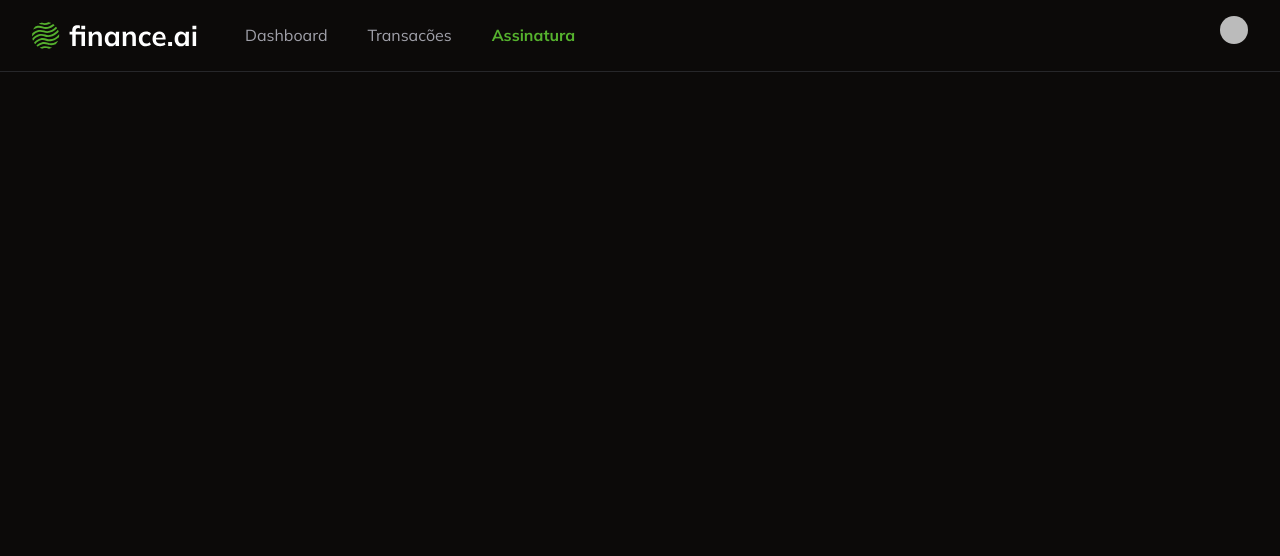
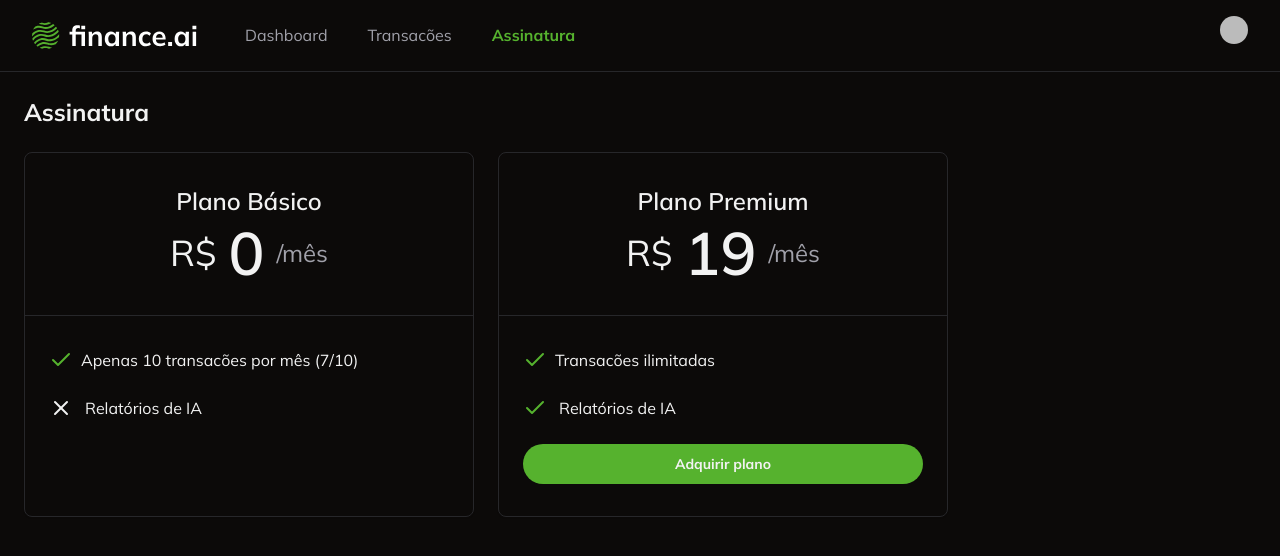
Before and after one commit to Gustavohsdp/finance-ai, a Next.js app: page /subscription in a window 1280 px wide. Shown: the top 556 px of the page. Built offline with nearby package versions, Linux system fonts and the light colour scheme; no server answers; sample sign-in values are in the browser's storage; some icons are missing.

Commit message:
feat: ensure user is redirected to stripe checkout when acquire plan

```diff
--- /dev/null
+++ b/app/subscription/_actions/create-stripe-checkout/index.ts
@@ -0,0 +1,42 @@
+"use server";
+
+import { auth } from "@clerk/nextjs/server";
+import Stripe from "stripe";
+
+export async function createStripeCheckout() {
+  const { userId } = await auth();
+
+  if (!userId) {
+    throw new Error("Unauthorized");
+  }
+
+  if (!process.env.STRIPE_SECRET_KEY) {
+    throw new Error("Stripe secret key not found.");
+  }
+
+  const stripe = new Stripe(process.env.STRIPE_SECRET_KEY, {
+    apiVersion: "2024-10-28.acacia",
+  });
+
+  const session = await stripe.checkout.sessions.create({
+    payment_method_types: ["card"],
+    mode: "subscription",
+    success_url: `http://localhost:3000`,
+    cancel_url: `http://localhost:3000`,
+    subscription_data: {
+      metadata: {
+        clerk_user_id: userId,
+      },
+    },
+    line_items: [
+      {
+        price: process.env.STRIPE_PREMIUM_PLAN_PRICE_ID,
+        quantity: 1,
+      },
+    ],
+  });
+
+  return {
+    sessionId: session.id,
+  };
+}
--- /dev/null
+++ b/app/subscription/_components/acquire-plan-button.tsx
@@ -0,0 +1,34 @@
+"use client";
+
+import { Button } from "@/app/_components/ui/button";
+import { loadStripe } from "@stripe/stripe-js";
+import { createStripeCheckout } from "../_actions/create-stripe-checkout";
+
+export function AcquirePlanButton() {
+  async function handleAcquirePlanClick() {
+    const { sessionId } = await createStripeCheckout();
+
+    if (!process.env.NEXT_PUBLIC_STRIPE_PUBLISHABLE_KEY) {
+      throw new Error("Stripe publishable key not found.");
+    }
+
+    const stripe = await loadStripe(
+      process.env.NEXT_PUBLIC_STRIPE_PUBLISHABLE_KEY,
+    );
+
+    if (!stripe) {
+      throw new Error("Failed to load Stripe.");
+    }
+
+    await stripe.redirectToCheckout({ sessionId });
+  }
+
+  return (
+    <Button
+      onClick={handleAcquirePlanClick}
+      className="w-full rounded-full font-bold"
+    >
+      Adquirir plano
+    </Button>
+  );
+}
--- a/app/subscription/page.tsx
+++ b/app/subscription/page.tsx
@@ -1,6 +1,9 @@
 import { auth } from "@clerk/nextjs/server";
+import { CheckIcon, XIcon } from "lucide-react";
 import { redirect } from "next/navigation";
 import Navbar from "../_components/navbar";
+import { Card, CardContent, CardHeader } from "../_components/ui/card";
+import { AcquirePlanButton } from "./_components/acquire-plan-button";
 
 export default async function Subscriptions() {
   const { userId } = await auth();
@@ -9,5 +12,66 @@
     return redirect("/login");
   }
 
-  return <Navbar />;
+  return (
+    <>
+      <Navbar />
+      <div className="space-y-6 p-6">
+        <h1 className="text-2xl font-bold">Assinatura</h1>
+
+        <div className="flex gap-6">
+          <Card className="w-[450px]">
+            <CardHeader className="border-b border-solid py-8">
+              <h2 className="text-center text-2xl font-semibold">
+                Plano Básico
+              </h2>
+
+              <div className="flex items-center justify-center gap-3">
+                <span className="text-4xl">R$</span>
+                <span className="text-6xl font-semibold">0</span>
+                <span className="text-2xl text-muted-foreground">/mês</span>
+              </div>
+            </CardHeader>
+
+            <CardContent className="space-y-6 py-8">
+              <div className="flex items-center gap-2">
+                <CheckIcon className="text-primary" />
+                <p>Apenas 10 transacões por mês (7/10)</p>
+              </div>
+              <div className="flex items-center gap-3">
+                <XIcon />
+                <p>Relatórios de IA</p>
+              </div>
+            </CardContent>
+          </Card>
+
+          <Card className="w-[450px]">
+            <CardHeader className="border-b border-solid py-8">
+              <h2 className="text-center text-2xl font-semibold">
+                Plano Premium
+              </h2>
+
+              <div className="flex items-center justify-center gap-3">
+                <span className="text-4xl">R$</span>
+                <span className="text-6xl font-semibold">19</span>
+                <span className="text-2xl text-muted-foreground">/mês</span>
+              </div>
+            </CardHeader>
+
+            <CardContent className="space-y-6 py-8">
+              <div className="flex items-center gap-2">
+                <CheckIcon className="text-primary" />
+                <p>Transacões ilimitadas</p>
+              </div>
+              <div className="flex items-center gap-3">
+                <CheckIcon className="text-primary" />
+                <p>Relatórios de IA</p>
+              </div>
+
+              <AcquirePlanButton />
+            </CardContent>
+          </Card>
+        </div>
+      </div>
+    </>
+  );
 }
--- a/package.json
+++ b/package.json
@@ -21,6 +21,7 @@
     "@radix-ui/react-scroll-area": "^1.2.1",
     "@radix-ui/react-select": "^2.1.2",
     "@radix-ui/react-slot": "^1.1.0",
+    "@stripe/stripe-js": "^4.9.0",
     "@tanstack/react-table": "^8.20.5",
     "class-variance-authority": "^0.7.0",
     "clsx": "^2.1.1",
@@ -35,6 +36,7 @@
     "react-hook-form": "^7.53.1",
     "react-number-format": "^5.4.2",
     "recharts": "^2.13.3",
+    "stripe": "^17.3.1",
     "tailwind-merge": "^2.5.4",
     "tailwindcss-animate": "^1.0.7",
     "zod": "^3.23.8"
```
Also changed, not shown: 1 other file (tests, documents, lock files or other folders).
